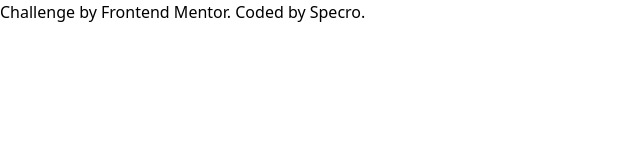
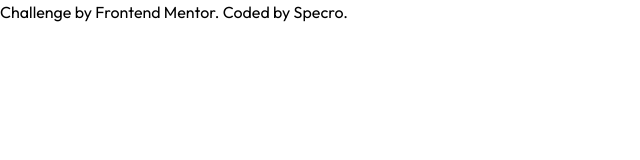
Before and after one commit to Specro/qr-code-component, a website built with Vite: page index.html in a window 1280 px wide. Shown: the full height of the page, 0-640 px from the left. Built offline with nearby package versions, Linux system fonts and the light colour scheme.

Commit message:
Add Outfit font

```diff
--- a/index.html
+++ b/index.html
@@ -5,6 +5,9 @@
   <meta name="viewport" content="width=device-width, initial-scale=1.0"> <!-- displays site properly based on user's device -->
 
   <link rel="icon" type="image/png" sizes="32x32" href="./images/favicon-32x32.png">
+  <link rel="preconnect" href="https://fonts.googleapis.com">
+  <link rel="preconnect" href="https://fonts.gstatic.com" crossorigin>
+  <link href="https://fonts.googleapis.com/css2?family=Outfit:wght@400..700&display=swap" rel="stylesheet">
   <link rel="stylesheet" href="./style.css">
 
   <title>Frontend Mentor | QR code component</title>
--- a/tailwind.config.js
+++ b/tailwind.config.js
@@ -4,6 +4,9 @@ module.exports = {
     './index.html'
   ],
   theme: {
+    fontFamily: {
+      sans: ['Outfit', 'sans-serif']
+    },
     extend: {},
   },
   plugins: [],
```
